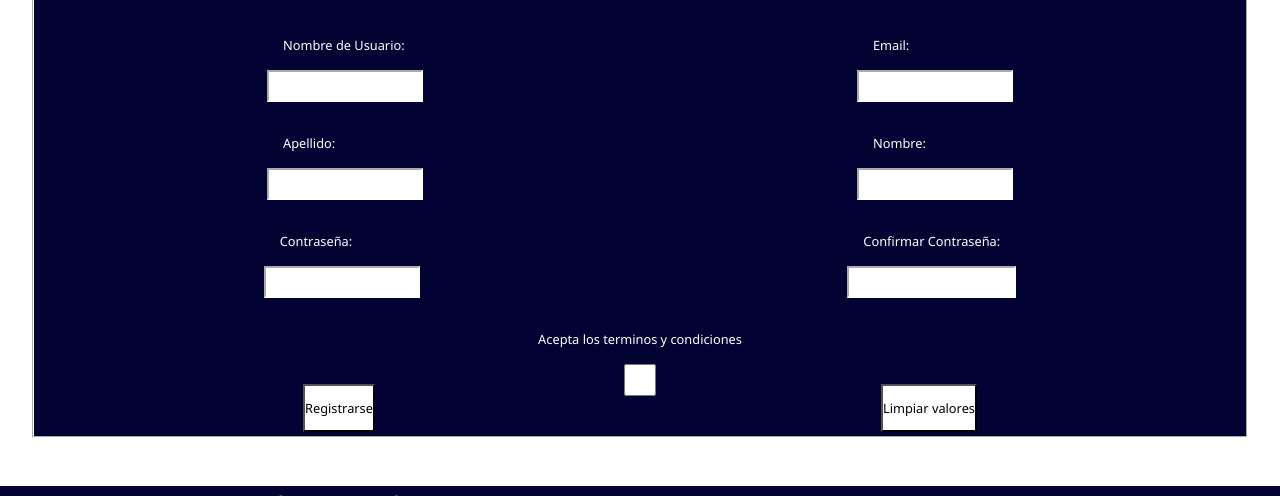
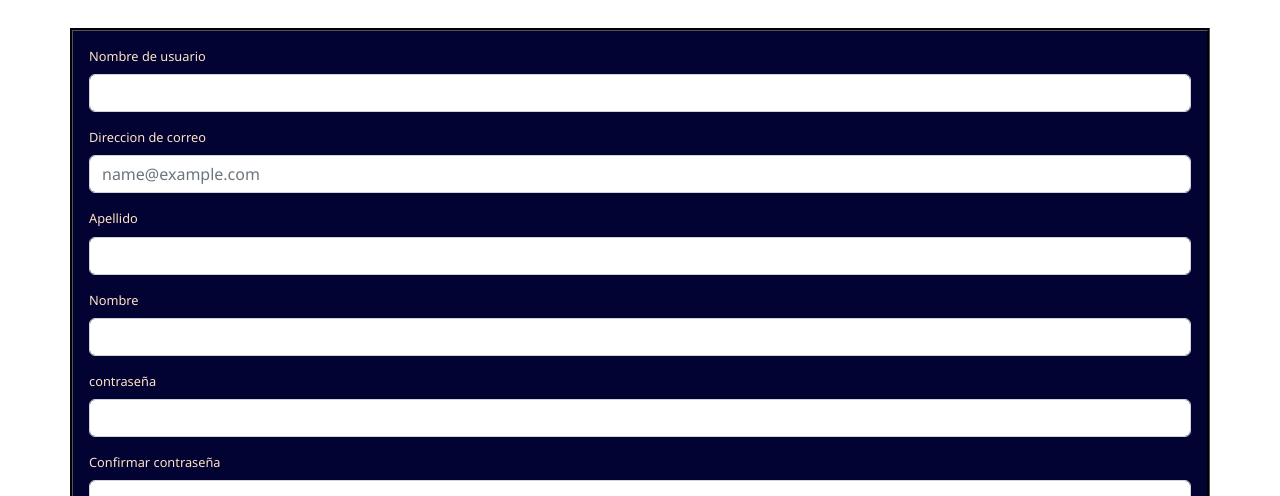
Before and after one commit to FrancoBeber/Proyecto-Coder, a plain HTML site: page pages/signin.html in a window 1280 px wide. Shown: the part 400-896 px from the top of the page. Drawn offline with nearby package versions, Linux system fonts and the light colour scheme.

Commit message:
cambie formularios agregando bootstrap

```diff
--- a/css/styles.css
+++ b/css/styles.css
@@ -101,10 +101,11 @@ body {
     color: bisque;
     font-size: 1rem;
     font-family: "Noto Sans", sans-serif;
-    transition: all 2s;
+    transition: all 1s;
   }
   .navbar__links a:hover {
-    text-decoration: underline bisque;
+    text-decoration: underline red;
+    color: red;
   }
   .navbar__links li:hover {
     transform: scale(1.2);
@@ -644,6 +645,17 @@ body {
     font-size: 1.3rem;
   }
 }
+/*Estilos de contactus y signin*/
+.cont_form {
+  border-style: groove;
+  border-color: black;
+  background-color: rgb(2, 2, 51);
+}
+
+.cont_form label {
+  color: bisque;
+}
+
 /*Estilos de products*/
 .header-products {
   grid-area: header;
--- a/pages/contactus.html
+++ b/pages/contactus.html
@@ -8,6 +8,13 @@
     <link
       href="https://fonts.googleapis.com/css2?family=Noto+Sans&display=swap"
       rel="stylesheet"
+    />
+    <!-- Bootstrap -->
+    <link
+      href="https://cdn.jsdelivr.net/npm/bootstrap@5.2.0/dist/css/bootstrap.min.css"
+      rel="stylesheet"
+      integrity="sha384-gH2yIJqKdNHPEq0n4Mqa/HGKIhSkIHeL5AyhkYV8i59U5AR6csBvApHHNl/vI1Bx"
+      crossorigin="anonymous"
     />
     <link rel="stylesheet" href="../css/styles.css" />
     <script
@@ -38,39 +45,48 @@
       <!-- Fin Header --------->
 
       <!-- Titulo principal --------->
+      <div class="container-fluid text-center p-3">
         <h1 class="contact__tittle">Contactenos</h1>
+      </div>
       <!-- Fin titulo principal --------->
+      <div class="container cont_form p-3">
+        <div class="mb-3">
+          <label for="apellido" class="form-label">Apellido</label>
+          <input
+            type="text"
+            class="form-control"
+            name="apellido"
+            id="apellido"
+          />
+        </div>
 
-      <form action="" class="form__contact">
-        <fieldset>
-          <!-- Campos a completar -->
-          <div class="row">
-            <div class="column">
-              <label for="first_name">Apellido:</label>
-              <input type="text" name="first_name" id="first_name" />
-              <label for="last_name">Nombre:</label>
-              <input type="text" name="last_name" id="last_name" />
-              <label for="email">Email:</label>
-              <input type="text" name="email" id="email" />
+        <div class="mb-3">
+          <label for="nombre" class="form-label">Nombre</label>
+          <input type="text" class="form-control" name="nombre" id="nombre" />
         </div>
-            <div class="column">
-              <label for="mensaje">Mensaje:</label>
+
+        <div class="mb-3">
+          <label for="exampleFormControlInput1" class="form-label"
+            >Direccion de correo</label
+          >
+          <input
+            type="email"
+            class="form-control"
+            id="exampleFormControlInput1"
+            placeholder="name@example.com"
+          />
+        </div>
+
+        <div class="mb-3">
+          <label for="mensaje" class="form-label">Mensaje</label>
           <textarea
-                name="mensaje"
+            class="form-control"
+            nombre="mensaje"
             id="mensaje"
-                cols="30"
-                rows="10"
+            rows="3"
           ></textarea>
         </div>
       </div>
-          <!-- Fin campos a completar -->
-          <!-- Botones -->
-          <div class="button__contact">
-            <input type="submit" value="Enviar" />
-          </div>
-          <!-- Fin botones -->
-        </fieldset>
-      </form>
     </main>
     <!-- Inicio footer -->
     <footer class="foot">
@@ -96,5 +112,10 @@
       </div>
     </footer>
     <!-- Fin footer -->
+    <script
+      src="https://cdn.jsdelivr.net/npm/bootstrap@5.2.0/dist/js/bootstrap.bundle.min.js"
+      integrity="sha384-A3rJD856KowSb7dwlZdYEkO39Gagi7vIsF0jrRAoQmDKKtQBHUuLZ9AsSv4jD4Xa"
+      crossorigin="anonymous"
+    ></script>
   </body>
 </html>
--- a/pages/signin.html
+++ b/pages/signin.html
@@ -8,6 +8,13 @@
     <link
       href="https://fonts.googleapis.com/css2?family=Noto+Sans&display=swap"
       rel="stylesheet"
+    />
+    <!-- Bootstrap -->
+    <link
+      href="https://cdn.jsdelivr.net/npm/bootstrap@5.2.0/dist/css/bootstrap.min.css"
+      rel="stylesheet"
+      integrity="sha384-gH2yIJqKdNHPEq0n4Mqa/HGKIhSkIHeL5AyhkYV8i59U5AR6csBvApHHNl/vI1Bx"
+      crossorigin="anonymous"
     />
     <link rel="stylesheet" href="../css/styles.css" />
     <script
@@ -36,69 +43,75 @@
     </header>
 
     <!-- Fin Header --------->
+    <!-- Fin Header --------->
     <main class="main-sig">
       <!-- Titulo principal --------->
+      <div class="container-fluid text-center p-3">
         <h1 class="titulo__signin">Crear una cuenta nueva</h1>
+      </div>
       <!-- Fin titulo principal --------->
 
       <!-- Formulario de registro -->
-      <form action="" class="form__signin">
-        <fieldset>
-          <!-- Campos a completar -->
-          <div>
-            <legend>Ingrese sus datos</legend>
-            <div class="row">
-              <div class="column">
-                <label for="username">Nombre de Usuario:</label>
-                <input type="text" name="username" id="username" />
-              </div>
-              <div class="column">
-                <label for="email">Email:</label>
-                <input type="text" name="email" id="email" />
-              </div>
-            </div>
-            <div class="row">
-              <div class="column">
-                <label for="first_name">Apellido:</label>
-                <input type="text" name="first_name" id="first_name" />
-              </div>
-              <div class="column">
-                <label for="last_name">Nombre:</label>
-                <input type="text" name="last_name" id="last_name" />
-              </div>
-            </div>
-            <div class="row">
-              <div class="column">
-                <label for="password">Contraseña:</label>
-                <input type="text" name="password" id="password" />
-              </div>
-              <div class="column">
-                <label for="confirm_password">Confirmar Contraseña:</label>
+      <div class="container cont_form p-3">
+        <div class="mb-3">
+          <label for="username" class="form-label">Nombre de usuario</label>
           <input
             type="text"
-                  name="confirm_password"
-                  id="confirm_password"
+            class="form-control"
+            name="username"
+            id="username"
+          />
+        </div>
+
+        <div class="mb-3">
+          <label for="exampleFormControlInput1" class="form-label"
+            >Direccion de correo</label
+          >
+          <input
+            type="email"
+            class="form-control"
+            id="exampleFormControlInput1"
+            placeholder="name@example.com"
+          />
+        </div>
+
+        <div class="mb-3">
+          <label for="apellido" class="form-label">Apellido</label>
+          <input
+            type="text"
+            class="form-control"
+            name="apellido"
+            id="apellido"
+          />
+        </div>
+
+        <div class="mb-3">
+          <label for="nombre" class="form-label">Nombre</label>
+          <input type="text" class="form-control" name="nombre" id="nombre" />
+        </div>
+
+        <div class="mb-3">
+          <label for="contraseña" class="form-label">contraseña</label>
+          <input
+            type="password"
+            class="form-control"
+            name="contraseña"
+            id="contraseña"
+          />
+        </div>
+
+        <div class="mb-3">
+          <label for="confcontraseña" class="form-label"
+            >Confirmar contraseña</label
+          >
+          <input
+            type="password"
+            class="form-control"
+            name="confcontraseña"
+            id="confcontraseña"
           />
         </div>
       </div>
-            <!-- Fin campos a completar -->
-            <div class="row">
-              <div class="column">
-                <label for="acepta_terminos"
-                  >Acepta los terminos y condiciones</label
-                >
-                <input type="checkbox" name="acepta" value="1" />
-              </div>
-            </div>
-          </div>
-          <!-- Botones -->
-          <div class="buttons">
-            <input type="submit" value="Registrarse" />
-            <input type="reset" value="Limpiar valores" />
-          </div>
-          <!-- Fin botones -->
-        </fieldset>
-      </form>
       <!-- Fin formulario de registro -->
     </main>
     <!-- Inicio footer -->
@@ -125,5 +138,11 @@
       </div>
     </footer>
     <!-- Fin footer -->
+    <!-- JavaScript Bundle with Popper -->
+    <script
+      src="https://cdn.jsdelivr.net/npm/bootstrap@5.2.0/dist/js/bootstrap.bundle.min.js"
+      integrity="sha384-A3rJD856KowSb7dwlZdYEkO39Gagi7vIsF0jrRAoQmDKKtQBHUuLZ9AsSv4jD4Xa"
+      crossorigin="anonymous"
+    ></script>
   </body>
 </html>
```
Also changed, not shown: pages/products.html (+1 -1 lines). Lines whose indentation alone changed are shown as unchanged.
